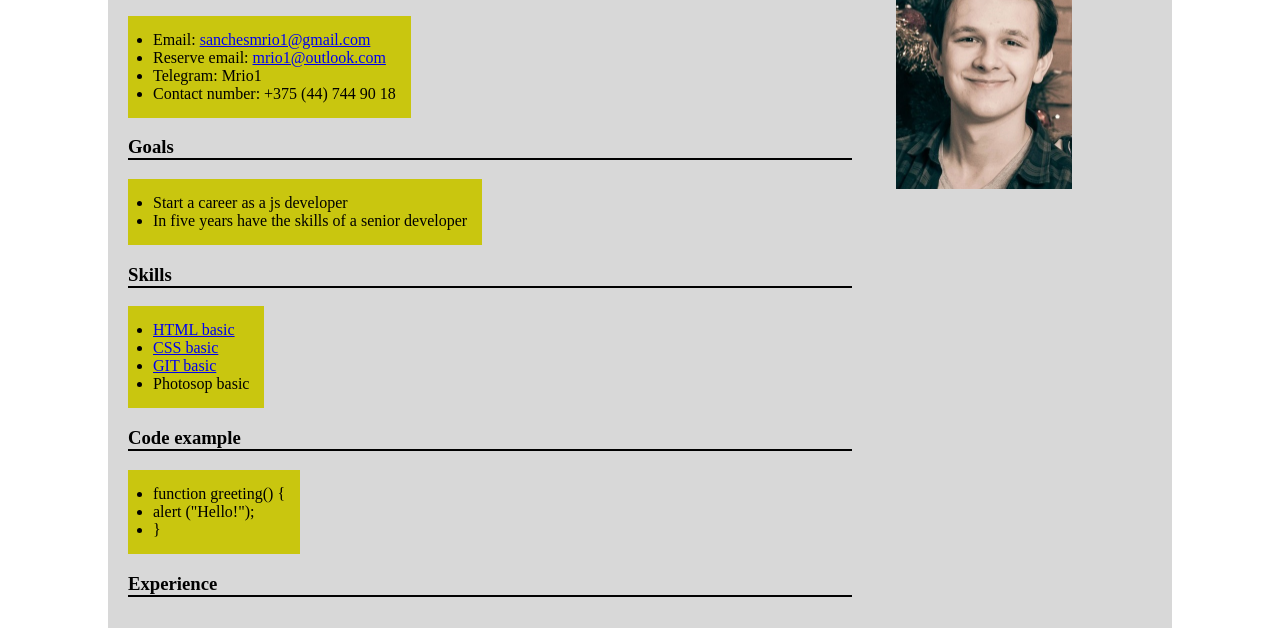
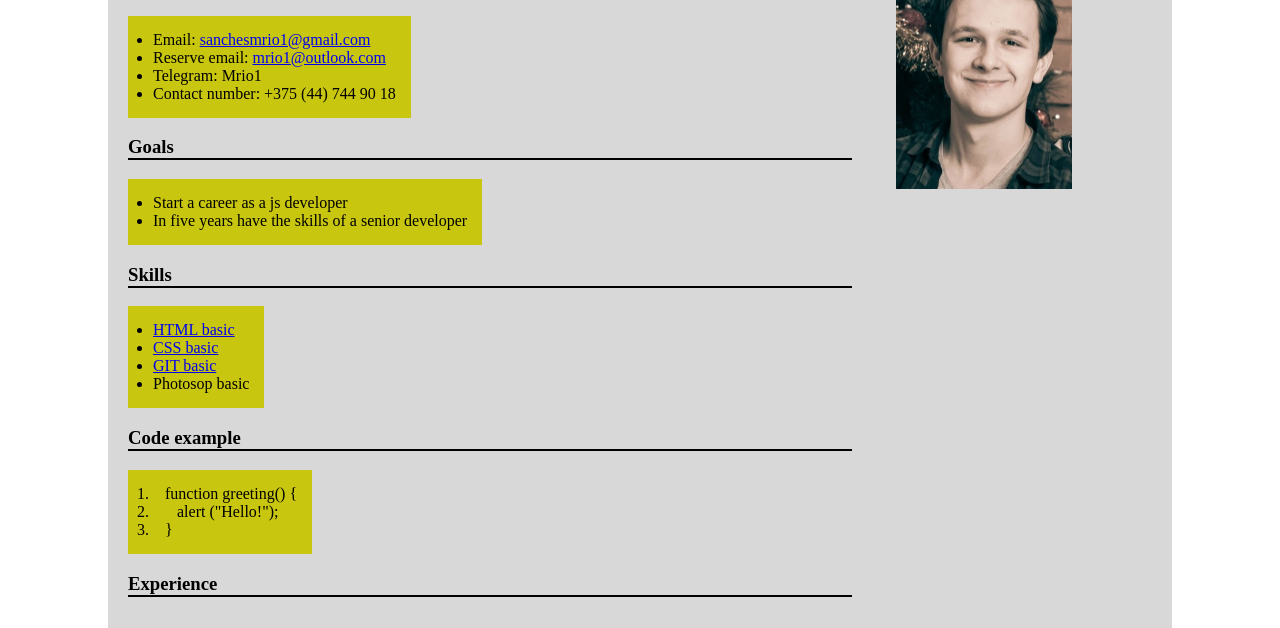
Before and after one commit to Mrio1/rsschool-cv, a plain HTML site: page index.html in a window 1280 px wide. Shown: the part 122-750 px from the top of the page. Drawn offline with Linux system fonts and the light colour scheme.

Commit message:
feat: add code examples style

```diff
--- a/style.css
+++ b/style.css
@@ -30,3 +30,14 @@ ul, p {
 li {
     margin-left: 10px;
 }
+
+.code {
+    list-style: decimal;
+}
+.code span {
+    margin-left: 12px;
+}
+
+.code li:nth-child(2) span {
+    margin-left: 24px;
+}
```
